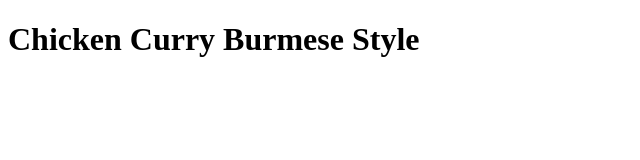
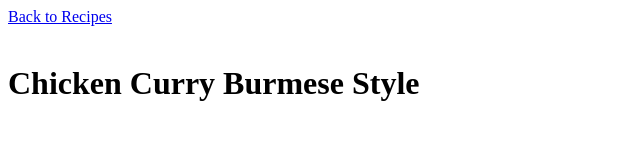
Before and after one commit to Oaksoe11/odin-recipes, a plain HTML site: page recipes/chickenCurry.html in a window 1280 px wide. Shown: the whole page, without its empty margins (0-640 px from the left). Drawn offline with Linux system fonts and the light colour scheme.

Commit message:
Add back-to-recipees to chickenCurry.html

```diff
--- a/recipes/chickenCurry.html
+++ b/recipes/chickenCurry.html
@@ -6,6 +6,8 @@
     <title>Burmese Chicken Curry</title>
 </head>
 <body>
+    <a href="../index.html">Back to Recipes</a><br><br>
+
     <h1>Chicken Curry Burmese Style</h1>
 </body>
 </html>
```
Also changed, not shown: recipes/chickenNgourd.html (+2 -0 lines), recipes/laphatoke.html (+2 -0 lines).
